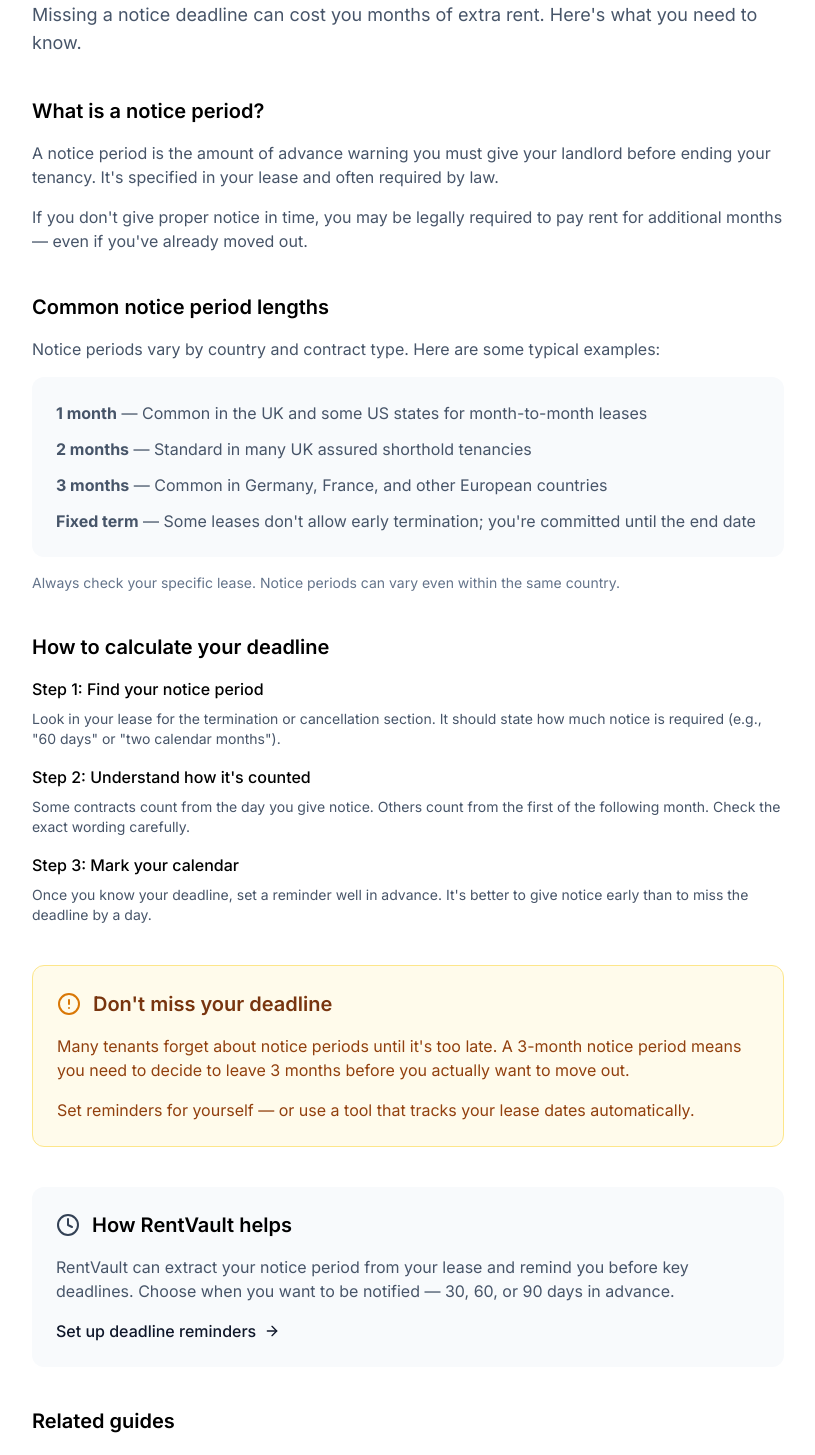
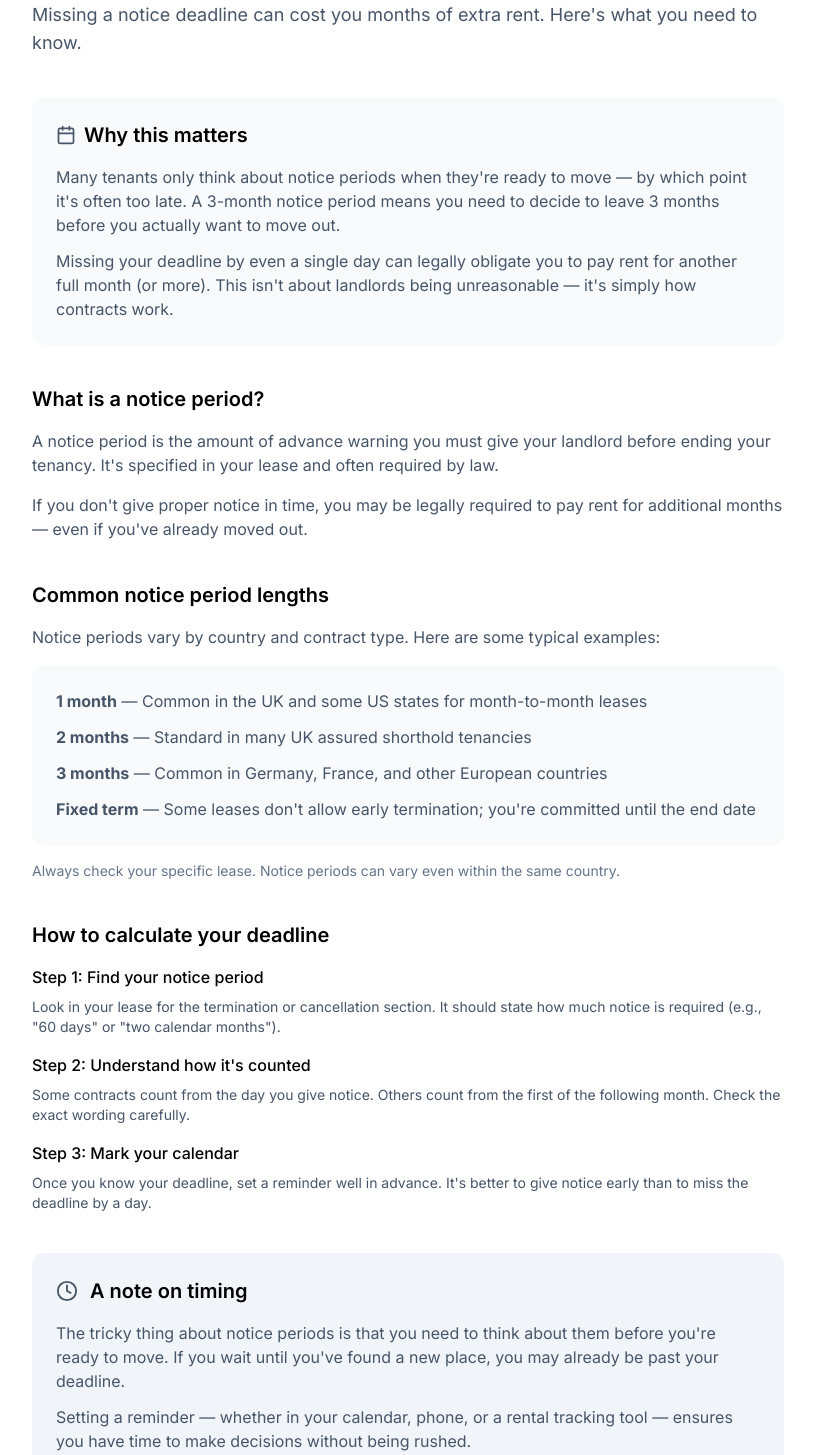
Before and after one commit to pipiagiorgi-rgb/guard-rent, a Next.js app: page /guides/notice-periods in a window 1280 px wide. Shown: the part 220-1675 px from the top of the page, without its empty margins (232-1047 px from the left). Built offline with nearby package versions, Linux system fonts and the light colour scheme; no server answers.

Commit message:
Upgrade all guides to premium quality: add 'Why this matters' sections, soften RentVault relevance, remove CTAs, consistent related guides

```diff
--- a/src/app/guides/deposit-protection/page.tsx
+++ b/src/app/guides/deposit-protection/page.tsx
@@ -1,6 +1,6 @@
 import { Metadata } from 'next'
 import Link from 'next/link'
-import { Shield, Check, ArrowRight } from 'lucide-react'
+import { Shield, Check, Folder } from 'lucide-react'
 
 export const metadata: Metadata = {
     title: 'How to Protect Your Rental Deposit | RentVault',
@@ -29,6 +29,23 @@ export default function DepositProtectionGuide() {
                     </p>
                 </header>
 
+                {/* Why This Matters */}
+                <section className="mb-10 bg-slate-50 rounded-xl p-6">
+                    <h2 className="text-xl font-semibold mb-4 flex items-center gap-2">
+                        <Shield size={20} className="text-slate-600" />
+                        Why this matters
+                    </h2>
+                    <p className="text-slate-600 mb-3">
+                        Deposit disputes are rarely about whether damage exists — they're about whether you can prove
+                        it wasn't your fault. Tenants lose money not because they damaged the property, but because
+                        they didn't document its original condition.
+                    </p>
+                    <p className="text-slate-600">
+                        The difference between tenants who recover their full deposit and those who don't usually comes
+                        down to organisation: having the right evidence, in the right place, at the right time.
+                    </p>
+                </section>
+
                 <section className="mb-10">
                     <h2 className="text-xl font-semibold mb-4">Why deposit disputes happen</h2>
                     <p className="text-slate-600 mb-4">
@@ -45,8 +62,8 @@ export default function DepositProtectionGuide() {
                     <h2 className="text-xl font-semibold mb-4">5 steps to protect your deposit</h2>
                     <div className="space-y-6">
                         <div className="flex gap-4">
-                            <div className="w-8 h-8 bg-green-100 rounded-lg flex items-center justify-center flex-shrink-0">
-                                <Check size={18} className="text-green-600" />
+                            <div className="w-8 h-8 bg-slate-100 rounded-lg flex items-center justify-center flex-shrink-0">
+                                <Check size={18} className="text-slate-600" />
                             </div>
                             <div>
                                 <h3 className="font-medium mb-1">1. Document the apartment on move-in day</h3>
@@ -57,8 +74,8 @@ export default function DepositProtectionGuide() {
                             </div>
                         </div>
                         <div className="flex gap-4">
-                            <div className="w-8 h-8 bg-green-100 rounded-lg flex items-center justify-center flex-shrink-0">
-                                <Check size={18} className="text-green-600" />
+                            <div className="w-8 h-8 bg-slate-100 rounded-lg flex items-center justify-center flex-shrink-0">
+                                <Check size={18} className="text-slate-600" />
                             </div>
                             <div>
                                 <h3 className="font-medium mb-1">2. Read your lease carefully</h3>
@@ -69,8 +86,8 @@ export default function DepositProtectionGuide() {
                             </div>
                         </div>
                         <div className="flex gap-4">
-                            <div className="w-8 h-8 bg-green-100 rounded-lg flex items-center justify-center flex-shrink-0">
-                                <Check size={18} className="text-green-600" />
+                            <div className="w-8 h-8 bg-slate-100 rounded-lg flex items-center justify-center flex-shrink-0">
+                                <Check size={18} className="text-slate-600" />
                             </div>
                             <div>
                                 <h3 className="font-medium mb-1">3. Record meter readings</h3>
@@ -81,8 +98,8 @@ export default function DepositProtectionGuide() {
                             </div>
                         </div>
                         <div className="flex gap-4">
-                            <div className="w-8 h-8 bg-green-100 rounded-lg flex items-center justify-center flex-shrink-0">
-                                <Check size={18} className="text-green-600" />
+                            <div className="w-8 h-8 bg-slate-100 rounded-lg flex items-center justify-center flex-shrink-0">
+                                <Check size={18} className="text-slate-600" />
                             </div>
                             <div>
                                 <h3 className="font-medium mb-1">4. Keep everything organised</h3>
@@ -93,8 +110,8 @@ export default function DepositProtectionGuide() {
                             </div>
                         </div>
                         <div className="flex gap-4">
-                            <div className="w-8 h-8 bg-green-100 rounded-lg flex items-center justify-center flex-shrink-0">
-                                <Check size={18} className="text-green-600" />
+                            <div className="w-8 h-8 bg-slate-100 rounded-lg flex items-center justify-center flex-shrink-0">
+                                <Check size={18} className="text-slate-600" />
                             </div>
                             <div>
                                 <h3 className="font-medium mb-1">5. Document again before handover</h3>
@@ -107,25 +124,25 @@ export default function DepositProtectionGuide() {
                     </div>
                 </section>
 
+                {/* Soft RentVault Relevance */}
                 <section className="bg-slate-50 rounded-xl p-6 mb-10">
                     <div className="flex items-center gap-3 mb-4">
-                        <Shield className="text-slate-700" size={24} />
-                        <h2 className="text-xl font-semibold">How RentVault helps</h2>
+                        <Folder className="text-slate-600" size={22} />
+                        <h2 className="text-xl font-semibold">Staying organised</h2>
                     </div>
-                    <p className="text-slate-600 mb-4">
-                        RentVault is a simple tool for tenants to store rental documentation in one secure place.
-                        Upload your lease, take room-by-room photos, and set reminders for important dates.
+                    <p className="text-slate-600 mb-3">
+                        The advice above only works if you can actually find your documents when you need them.
+                        Many tenants take photos and save contracts, but scatter them across phones, email attachments,
+                        and cloud folders — making them hard to retrieve months later.
                     </p>
-                    <Link
-                        href="/login"
-                        className="inline-flex items-center gap-2 text-slate-900 font-medium hover:underline"
-                    >
-                        Get started for free <ArrowRight size={16} />
-                    </Link>
+                    <p className="text-slate-600">
+                        Tools like RentVault exist to help tenants keep everything in one place: contracts, photos,
+                        and key dates. But whether you use a dedicated tool or your own system, the key is consistency.
+                    </p>
                 </section>
 
                 <section>
-                    <h2 className="text-xl font-semibold mb-4">Further reading</h2>
+                    <h2 className="text-xl font-semibold mb-4">Related guides</h2>
                     <ul className="space-y-2">
                         <li>
                             <Link href="/guides/move-in-photos" className="text-slate-600 hover:text-slate-900">
--- a/src/app/guides/move-in-photos/page.tsx
+++ b/src/app/guides/move-in-photos/page.tsx
@@ -1,6 +1,6 @@
 import { Metadata } from 'next'
 import Link from 'next/link'
-import { Camera, ArrowRight } from 'lucide-react'
+import { Camera, Folder, ImageIcon } from 'lucide-react'
 
 export const metadata: Metadata = {
     title: 'Why Move-in Photos Matter | RentVault',
@@ -28,6 +28,23 @@ export default function MoveInPhotosGuide() {
                         The photos you take on day one could save you hundreds when you move out.
                     </p>
                 </header>
+
+                {/* Why This Matters */}
+                <section className="mb-10 bg-slate-50 rounded-xl p-6">
+                    <h2 className="text-xl font-semibold mb-4 flex items-center gap-2">
+                        <ImageIcon size={20} className="text-slate-600" />
+                        Why this matters
+                    </h2>
+                    <p className="text-slate-600 mb-3">
+                        Most tenants who lose part of their deposit didn't damage anything — they simply couldn't prove
+                        the damage was already there. Without move-in photos, there's no evidence that the scratched floor
+                        or marked walls existed before you arrived.
+                    </p>
+                    <p className="text-slate-600">
+                        Taking 20 minutes on your first day to photograph everything can save you hours of frustration —
+                        and potentially hundreds of euros — when you move out.
+                    </p>
+                </section>
 
                 <section className="mb-10">
                     <h2 className="text-xl font-semibold mb-4">The problem with memory</h2>
@@ -89,21 +106,21 @@ export default function MoveInPhotosGuide() {
                     </div>
                 </section>
 
+                {/* Soft RentVault Relevance */}
                 <section className="bg-slate-50 rounded-xl p-6 mb-10">
                     <div className="flex items-center gap-3 mb-4">
-                        <Camera className="text-slate-700" size={24} />
-                        <h2 className="text-xl font-semibold">How RentVault helps</h2>
+                        <Folder className="text-slate-600" size={22} />
+                        <h2 className="text-xl font-semibold">Keeping photos organised</h2>
                     </div>
-                    <p className="text-slate-600 mb-4">
-                        RentVault lets you upload and organise move-in photos by room, with automatic timestamp tracking.
-                        When you move out, you can take comparison photos and generate a before/after report.
+                    <p className="text-slate-600 mb-3">
+                        Taking photos is only half the battle — finding them 12 months later is the other half.
+                        Many tenants take dozens of move-in photos, then lose them in their camera roll or forget
+                        which folder they saved them to.
                     </p>
-                    <Link
-                        href="/login"
-                        className="inline-flex items-center gap-2 text-slate-900 font-medium hover:underline"
-                    >
-                        Start documenting your rental <ArrowRight size={16} />
-                    </Link>
+                    <p className="text-slate-600">
+                        Tools like RentVault let you upload photos organised by room, with automatic timestamp tracking.
+                        But whatever system you use, the key is to store your photos somewhere you can reliably access later.
+                    </p>
                 </section>
 
                 <section>
@@ -119,6 +136,11 @@ export default function MoveInPhotosGuide() {
                                 → Understanding rental notice periods
                             </Link>
                         </li>
+                        <li>
+                            <Link href="/guides/renting-abroad" className="text-slate-600 hover:text-slate-900">
+                                → Tips for tenants renting abroad
+                            </Link>
+                        </li>
                     </ul>
                 </section>
             </article>
--- a/src/app/guides/notice-periods/page.tsx
+++ b/src/app/guides/notice-periods/page.tsx
@@ -1,6 +1,6 @@
 import { Metadata } from 'next'
 import Link from 'next/link'
-import { Clock, ArrowRight, AlertCircle } from 'lucide-react'
+import { Clock, Folder, Calendar } from 'lucide-react'
 
 export const metadata: Metadata = {
     title: 'Understanding Rental Notice Periods | RentVault',
@@ -28,6 +28,23 @@ export default function NoticePeriodsGuide() {
                         Missing a notice deadline can cost you months of extra rent. Here's what you need to know.
                     </p>
                 </header>
+
+                {/* Why This Matters */}
+                <section className="mb-10 bg-slate-50 rounded-xl p-6">
+                    <h2 className="text-xl font-semibold mb-4 flex items-center gap-2">
+                        <Calendar size={20} className="text-slate-600" />
+                        Why this matters
+                    </h2>
+                    <p className="text-slate-600 mb-3">
+                        Many tenants only think about notice periods when they're ready to move — by which point
+                        it's often too late. A 3-month notice period means you need to decide to leave 3 months before
+                        you actually want to move out.
+                    </p>
+                    <p className="text-slate-600">
+                        Missing your deadline by even a single day can legally obligate you to pay rent for another
+                        full month (or more). This isn't about landlords being unreasonable — it's simply how contracts work.
+                    </p>
+                </section>
 
                 <section className="mb-10">
                     <h2 className="text-xl font-semibold mb-4">What is a notice period?</h2>
@@ -86,35 +103,37 @@ export default function NoticePeriodsGuide() {
                     </div>
                 </section>
 
-                <section className="bg-amber-50 border border-amber-200 rounded-xl p-6 mb-10">
+                {/* Softened note - no amber/warning styling */}
+                <section className="bg-slate-100 rounded-xl p-6 mb-10">
                     <div className="flex items-center gap-3 mb-4">
-                        <AlertCircle className="text-amber-600" size={24} />
-                        <h2 className="text-xl font-semibold text-amber-900">Don't miss your deadline</h2>
+                        <Clock className="text-slate-600" size={22} />
+                        <h2 className="text-xl font-semibold">A note on timing</h2>
                     </div>
-                    <p className="text-amber-800 mb-4">
-                        Many tenants forget about notice periods until it's too late. A 3-month notice period
-                        means you need to decide to leave 3 months before you actually want to move out.
+                    <p className="text-slate-600 mb-3">
+                        The tricky thing about notice periods is that you need to think about them before you're
+                        ready to move. If you wait until you've found a new place, you may already be past your deadline.
                     </p>
-                    <p className="text-amber-800">
-                        Set reminders for yourself — or use a tool that tracks your lease dates automatically.
+                    <p className="text-slate-600">
+                        Setting a reminder — whether in your calendar, phone, or a rental tracking tool — ensures
+                        you have time to make decisions without being rushed.
                     </p>
                 </section>
 
+                {/* Soft RentVault Relevance */}
                 <section className="bg-slate-50 rounded-xl p-6 mb-10">
                     <div className="flex items-center gap-3 mb-4">
-                        <Clock className="text-slate-700" size={24} />
-                        <h2 className="text-xl font-semibold">How RentVault helps</h2>
+                        <Folder className="text-slate-600" size={22} />
+                        <h2 className="text-xl font-semibold">Tracking important dates</h2>
                     </div>
-                    <p className="text-slate-600 mb-4">
-                        RentVault can extract your notice period from your lease and remind you before key deadlines.
-                        Choose when you want to be notified — 30, 60, or 90 days in advance.
+                    <p className="text-slate-600 mb-3">
+                        The challenge isn't just knowing your notice period — it's remembering to act on it at the right time.
+                        Most tenants know their deadline exists somewhere in their contract, but don't have it written down
+                        anywhere visible.
                     </p>
-                    <Link
-                        href="/login"
-                        className="inline-flex items-center gap-2 text-slate-900 font-medium hover:underline"
-                    >
-                        Set up deadline reminders <ArrowRight size={16} />
-                    </Link>
+                    <p className="text-slate-600">
+                        Tools like RentVault can extract key dates from your lease and send reminders before deadlines.
+                        But even a simple calendar reminder set when you move in is better than nothing.
+                    </p>
                 </section>
 
                 <section>
@@ -123,6 +142,11 @@ export default function NoticePeriodsGuide() {
                         <li>
                             <Link href="/guides/deposit-protection" className="text-slate-600 hover:text-slate-900">
                                 → How to protect your rental deposit
+                            </Link>
+                        </li>
+                        <li>
+                            <Link href="/guides/move-in-photos" className="text-slate-600 hover:text-slate-900">
+                                → Why move-in photos matter
                             </Link>
                         </li>
                         <li>
--- a/src/app/guides/renting-abroad/page.tsx
+++ b/src/app/guides/renting-abroad/page.tsx
@@ -1,6 +1,6 @@
 import { Metadata } from 'next'
 import Link from 'next/link'
-import { Globe, ArrowRight, Languages } from 'lucide-react'
+import { Globe, Folder, MapPin } from 'lucide-react'
 
 export const metadata: Metadata = {
     title: 'Tips for Tenants Renting Abroad | RentVault',
@@ -28,6 +28,24 @@ export default function RentingAbroadGuide() {
                         Renting in a foreign country comes with unique challenges. Here's how to protect yourself.
                     </p>
                 </header>
+
+                {/* Why This Matters */}
+                <section className="mb-10 bg-slate-50 rounded-xl p-6">
+                    <h2 className="text-xl font-semibold mb-4 flex items-center gap-2">
+                        <MapPin size={20} className="text-slate-600" />
+                        Why this matters
+                    </h2>
+                    <p className="text-slate-600 mb-3">
+                        When you rent in a foreign country, you're at a disadvantage from the start. You may not know
+                        the local laws, you might not speak the language fluently, and if something goes wrong,
+                        you may have already left the country.
+                    </p>
+                    <p className="text-slate-600">
+                        Expats and international students are disproportionately likely to lose deposits — not because
+                        they're bad tenants, but because they didn't document or understand their situation fully.
+                        Good organisation is your best protection.
+                    </p>
+                </section>
 
                 <section className="mb-10">
                     <h2 className="text-xl font-semibold mb-4">The challenges of renting abroad</h2>
@@ -108,25 +126,21 @@ export default function RentingAbroadGuide() {
                     </div>
                 </section>
 
+                {/* Soft RentVault Relevance */}
                 <section className="bg-slate-50 rounded-xl p-6 mb-10">
                     <div className="flex items-center gap-3 mb-4">
-                        <Globe className="text-slate-700" size={24} />
-                        <h2 className="text-xl font-semibold">How RentVault helps expats</h2>
+                        <Folder className="text-slate-600" size={22} />
+                        <h2 className="text-xl font-semibold">Staying organised across borders</h2>
                     </div>
-                    <p className="text-slate-600 mb-4">
-                        RentVault is designed with international tenants in mind. Upload your lease in any language,
-                        request translations, and keep all your documentation accessible from anywhere.
+                    <p className="text-slate-600 mb-3">
+                        When you're far from home, organisation becomes even more critical. You need your documents
+                        accessible from anywhere — not buried in a folder on a laptop you left behind.
                     </p>
-                    <div className="flex items-center gap-2 text-slate-600 mb-4">
-                        <Languages size={18} />
-                        <span className="text-sm">Contract translation and key date extraction included.</span>
-                    </div>
-                    <Link
-                        href="/login"
-                        className="inline-flex items-center gap-2 text-slate-900 font-medium hover:underline"
-                    >
-                        Get started for free <ArrowRight size={16} />
-                    </Link>
+                    <p className="text-slate-600">
+                        Tools like RentVault are designed to help international tenants keep contracts, photos, and
+                        key dates in one accessible place. But even a well-organised cloud folder is better than
+                        scattered files across devices.
+                    </p>
                 </section>
 
                 <section>
```
